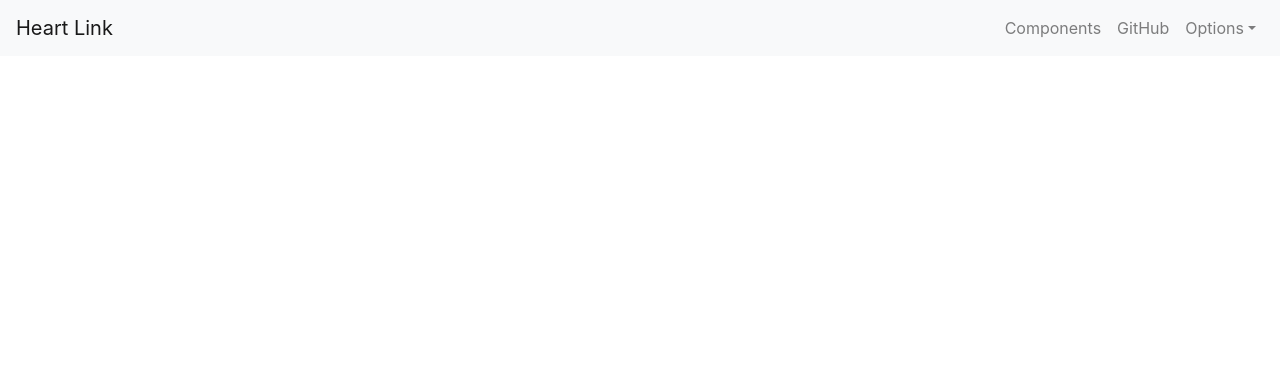
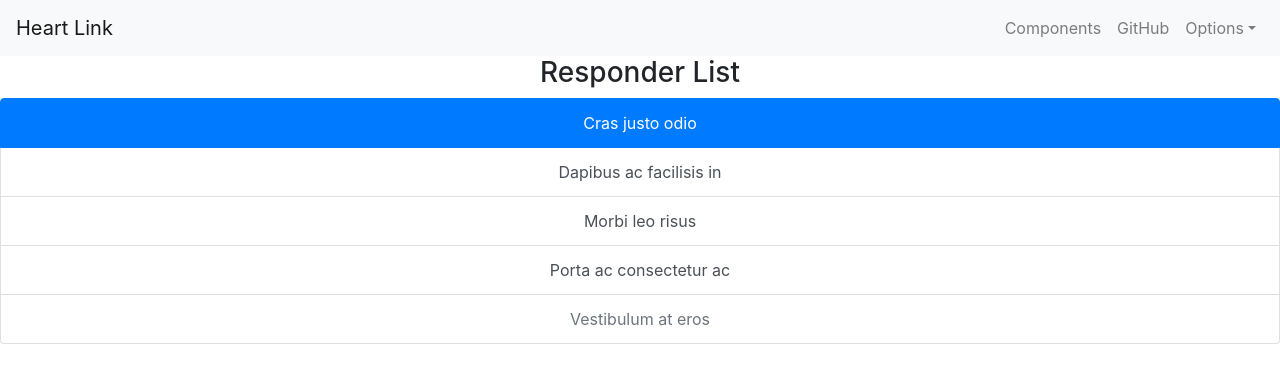
Before and after one commit to Cradical/monitor-app-client, a React (Create React App) app: page / in a window 1280 px wide. Shown: the top 382 px of the page. Built offline with nearby package versions, Linux system fonts and the light colour scheme.

Commit message:
Add ResponderList component

```diff
--- a/src/App.js
+++ b/src/App.js
@@ -1,12 +1,14 @@
 import React from 'react'
 
 import './App.css'
-import NavBar from './components/NavBar/index'
+import NavBar from './components/NavBar'
+import ResponderList from './components/ResponderList'
 
 function App() {
   return (
     <div className='App'>
       <NavBar />
+      <ResponderList />
     </div>
   )
 }
--- /dev/null
+++ b/src/components/ResponderList/index.js
@@ -0,0 +1,29 @@
+import React from 'react'
+import { ListGroup, ListGroupItem } from 'reactstrap'
+
+export default class ResponderList extends React.Component {
+  render() {
+    return (
+      <div>
+        <h3>Responder List</h3>
+        <ListGroup>
+          <ListGroupItem active tag='button' action>
+            Cras justo odio
+          </ListGroupItem>
+          <ListGroupItem tag='button' action>
+            Dapibus ac facilisis in
+          </ListGroupItem>
+          <ListGroupItem tag='button' action>
+            Morbi leo risus
+          </ListGroupItem>
+          <ListGroupItem tag='button' action>
+            Porta ac consectetur ac
+          </ListGroupItem>
+          <ListGroupItem disabled tag='button' action>
+            Vestibulum at eros
+          </ListGroupItem>
+        </ListGroup>
+      </div>
+    )
+  }
+}
```
Also changed, not shown: src/components/ResponderList/style.css (added).
